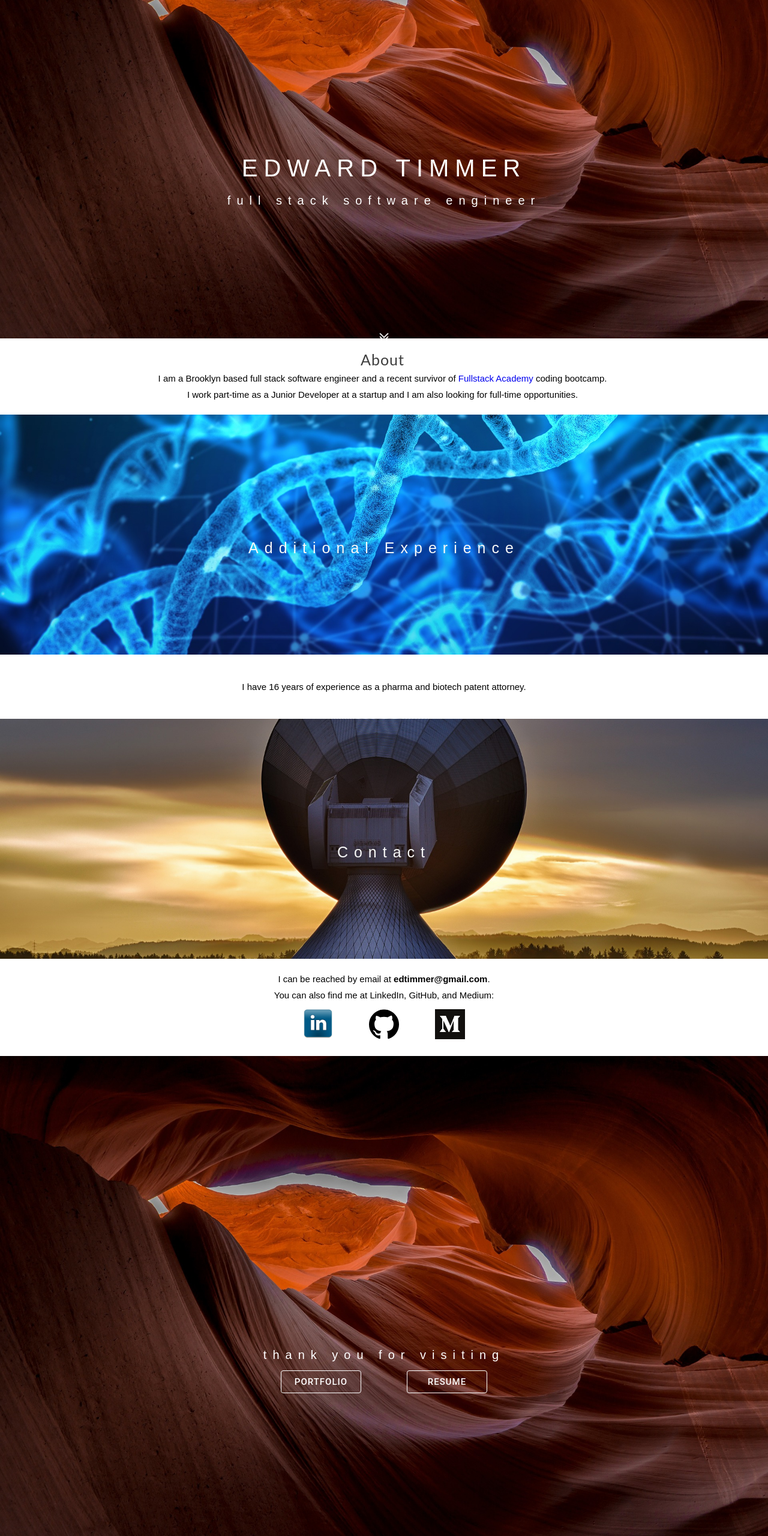
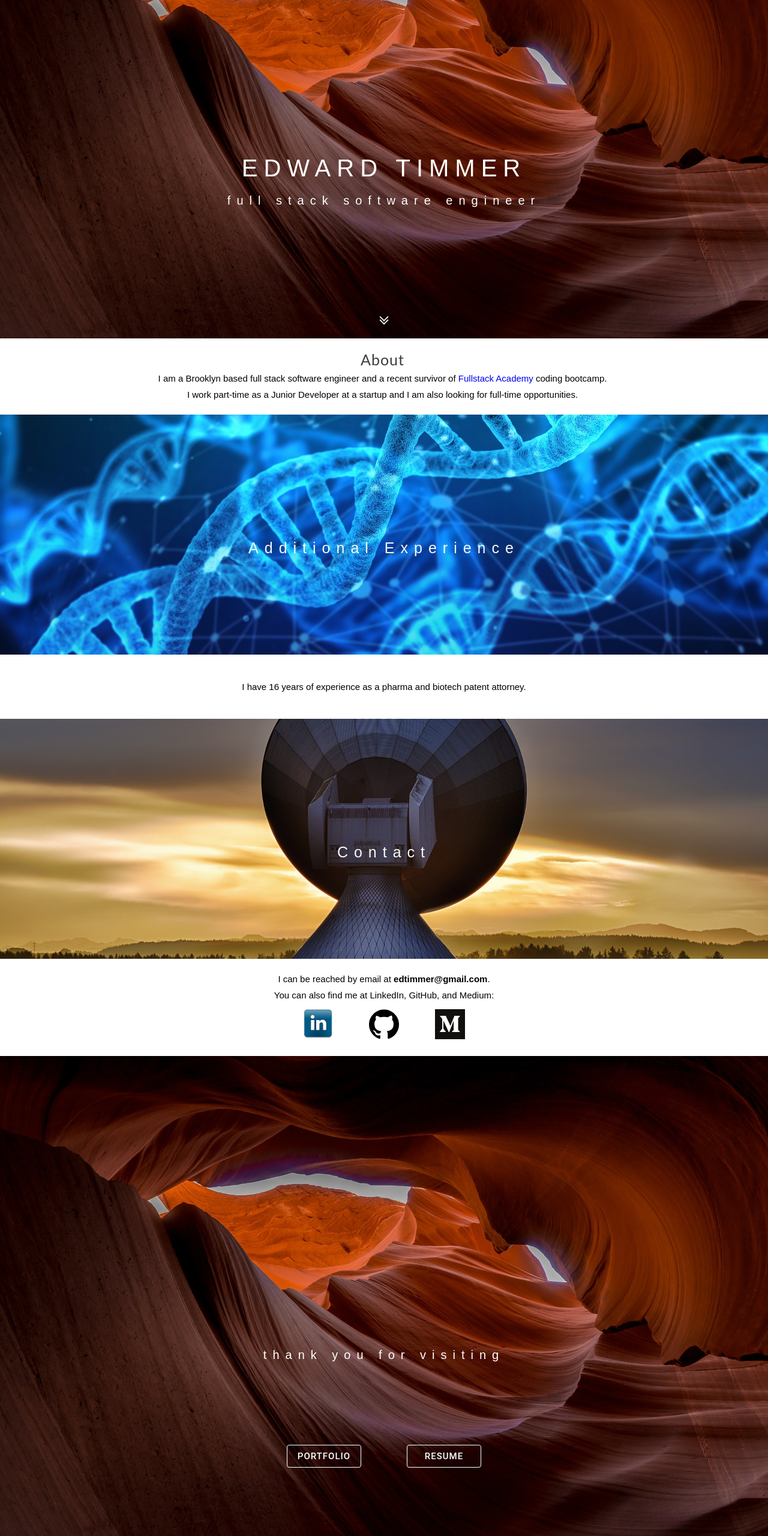
Before and after one commit to EdTimmer/edtimmer, a React app: page / in a window 1280 px wide. Shown: the part 236-2796 px from the top of the page at 60% size. Built offline with nearby package versions, Linux system fonts and the light colour scheme.

Commit message:
adjusting button positions

```diff
--- a/public/style.css
+++ b/public/style.css
@@ -120,6 +120,24 @@ h5 {
   color: transparent;
 }
 
+.captionArrow {
+  position: absolute;
+  left: 0;
+  top: 95%;
+  width: 100%;
+  text-align: center;
+  color: transparent;
+}
+
+.captionButtons {
+  position: absolute;
+  left: 0;
+  top: 80%;
+  width: 100%;
+  text-align: center;
+  color: transparent;
+}
+
 .captionThree span.borderTwo {
   background-color: transparent;
   color: #fff;
@@ -171,7 +189,7 @@ h5 {
   color: white;
   border-color: white;
   margin: 0;
-  width: 100px;
+  width: 90px;
 }
 .sectionHeader {
   color: #fff;
--- a/src/components/Home.js
+++ b/src/components/Home.js
@@ -22,10 +22,10 @@ class Home extends Component {
                         <span className="borderTwo" style={{ fontSize: '40px' }}>EDWARD TIMMER</span>
                         <br />
                         <span className="borderTwo" style={{ fontSize: '20px' }}>full stack software engineer</span>
+                    </div>
 
-                        <div style={{ textAlign: 'center', paddingTop: '200px' }}>
-                            <img src={downarrow} width={20} />
-                        </div>
+                    <div className='captionArrow'>
+                        <img src={downarrow} width={20} />
                     </div>
 
 
@@ -77,11 +77,11 @@ class Home extends Component {
 
                 <div className="bgimg-1">
                     <div className="captionThree">
-                        <span className="borderTwo" style={{ fontSize: '20px' }}>thank you for visiting</span><br />
-                        <span>
-                            <PortfolioButton /><ResumeButton />
-                        </span>
+                        <span className="borderTwo" style={{ fontSize: '20px' }}>thank you for visiting</span>
+                    </div>
 
+                    <div className='captionButtons'>
+                        <PortfolioButton /><ResumeButton />
                     </div>
                 </div>
 
```
